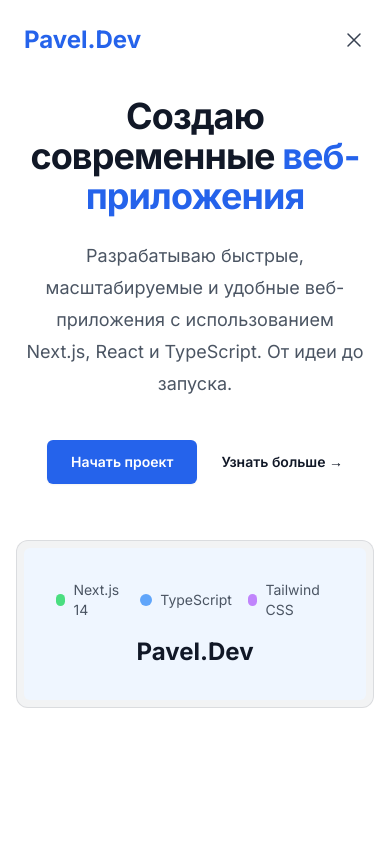
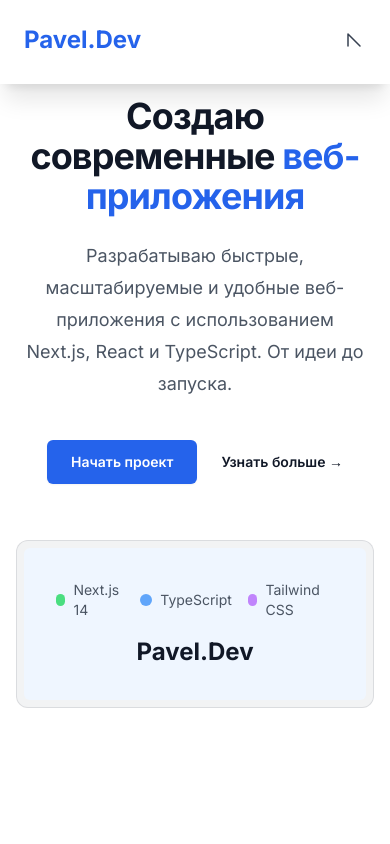
Before and after one commit to pVasylevskiy/landing, a Next.js app: page / in a window 390 px wide. Both pictures are taken after a click on the button "Открыть меню". Shown: the top 844 px of the page. Built offline with nearby package versions, Linux system fonts and the light colour scheme.

Commit message:
fix: исправлено мобильное меню - добавлена анимация, исправлен z-index и overlay

```diff
--- a/src/components/Header.tsx
+++ b/src/components/Header.tsx
@@ -1,6 +1,7 @@
 'use client'
 
 import { useState } from 'react'
+import { motion, AnimatePresence } from 'framer-motion'
 import { useTheme } from './theme-provider'
 
 const navigation = [
@@ -101,12 +102,26 @@ export default function Header() {
         </div>
       </nav>
 
+      <AnimatePresence>
         {mobileMenuOpen && (
           <div className="lg:hidden">
-          <div className="fixed inset-0 z-50" />
-          <div
+            {/* Overlay */}
+            <motion.div
+              initial={{ opacity: 0 }}
+              animate={{ opacity: 1 }}
+              exit={{ opacity: 0 }}
+              transition={{ duration: 0.2 }}
+              className="fixed inset-0 z-40 bg-black/20 backdrop-blur-sm"
+              onClick={toggleMobileMenu}
+            />
+            {/* Mobile menu */}
+            <motion.div
+              initial={{ x: '100%' }}
+              animate={{ x: 0 }}
+              exit={{ x: '100%' }}
+              transition={{ type: 'spring', damping: 25, stiffness: 200 }}
               id="mobile-menu"
-            className="fixed inset-y-0 right-0 z-50 w-full overflow-y-auto bg-white px-6 py-6 sm:max-w-sm sm:ring-1 sm:ring-gray-900/10 dark:bg-gray-900"
+              className="fixed inset-y-0 right-0 z-50 w-full overflow-y-auto bg-white px-6 py-6 sm:max-w-sm sm:ring-1 sm:ring-gray-900/10 dark:bg-gray-900 shadow-xl"
               role="dialog"
               aria-modal="true"
               aria-label="Мобильное меню"
@@ -134,7 +149,7 @@ export default function Header() {
                     <path
                       strokeLinecap="round"
                       strokeLinejoin="round"
-                    d="M6 18L18 6M6 6l12 12"
+                      d="M6 18L6 6l12 12"
                     />
                   </svg>
                 </button>
@@ -155,9 +170,10 @@ export default function Header() {
                   </div>
                 </div>
               </div>
-          </div>
+            </motion.div>
           </div>
         )}
+      </AnimatePresence>
     </header>
   )
 }
```
Lines whose indentation alone changed are shown as unchanged.
